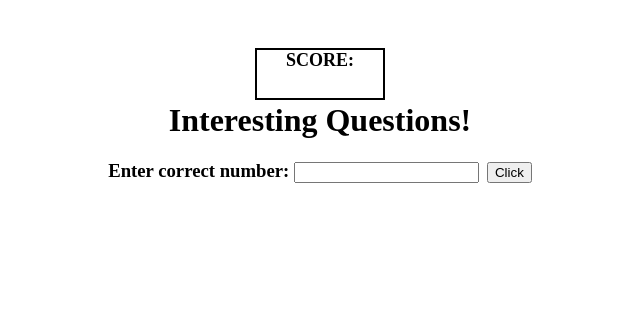
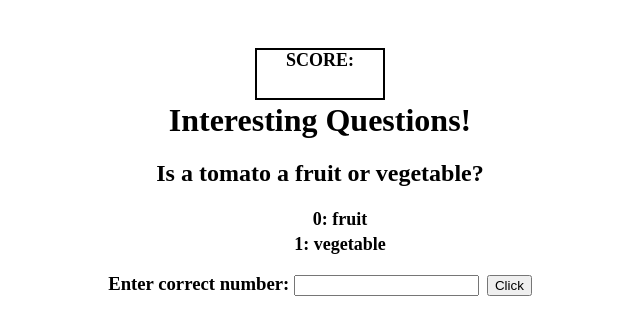
Before and after one commit to jerome0caruso/randomQuestions, a plain HTML site: page index.html in a window 1280 px wide. Shown: the whole page, without its empty margins (320-960 px from the left). Drawn offline with Linux system fonts and the light colour scheme.

Commit message:
changed to script.js

```diff
--- a/index.html
+++ b/index.html
@@ -23,6 +23,6 @@
 
     </div>
 
-    <script src="jsbs.js"></script>
+    <script src="script.js"></script>
 </body>
 </html>
```
